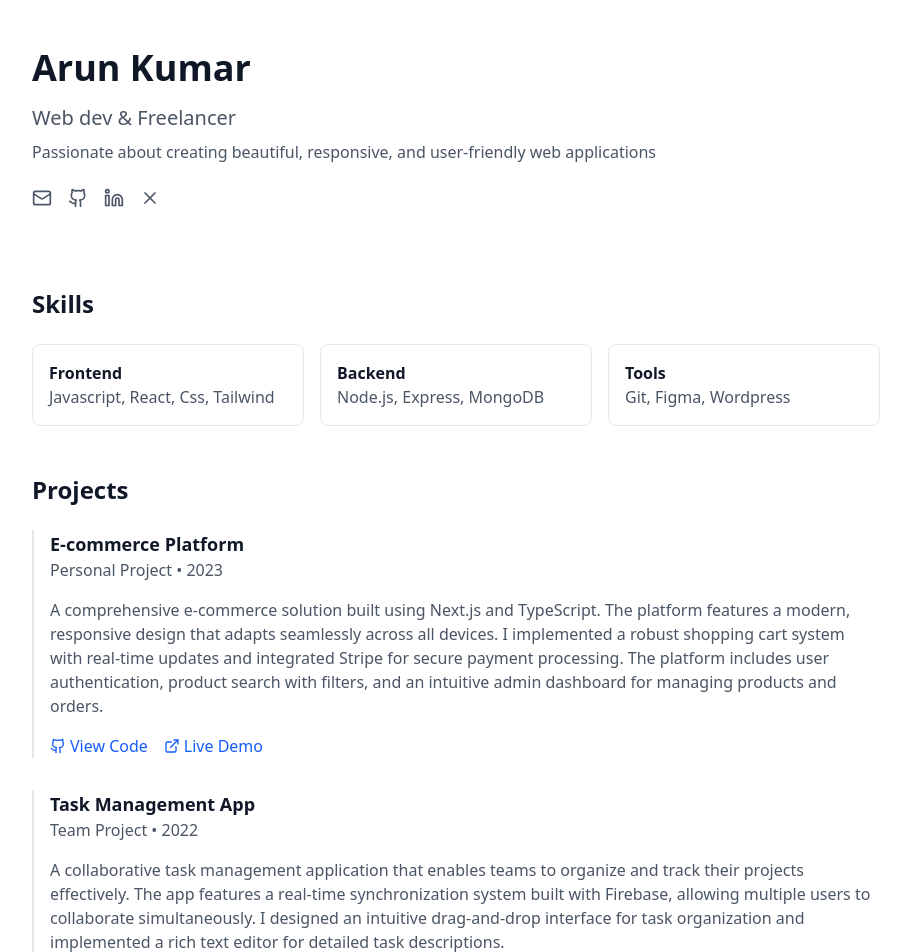
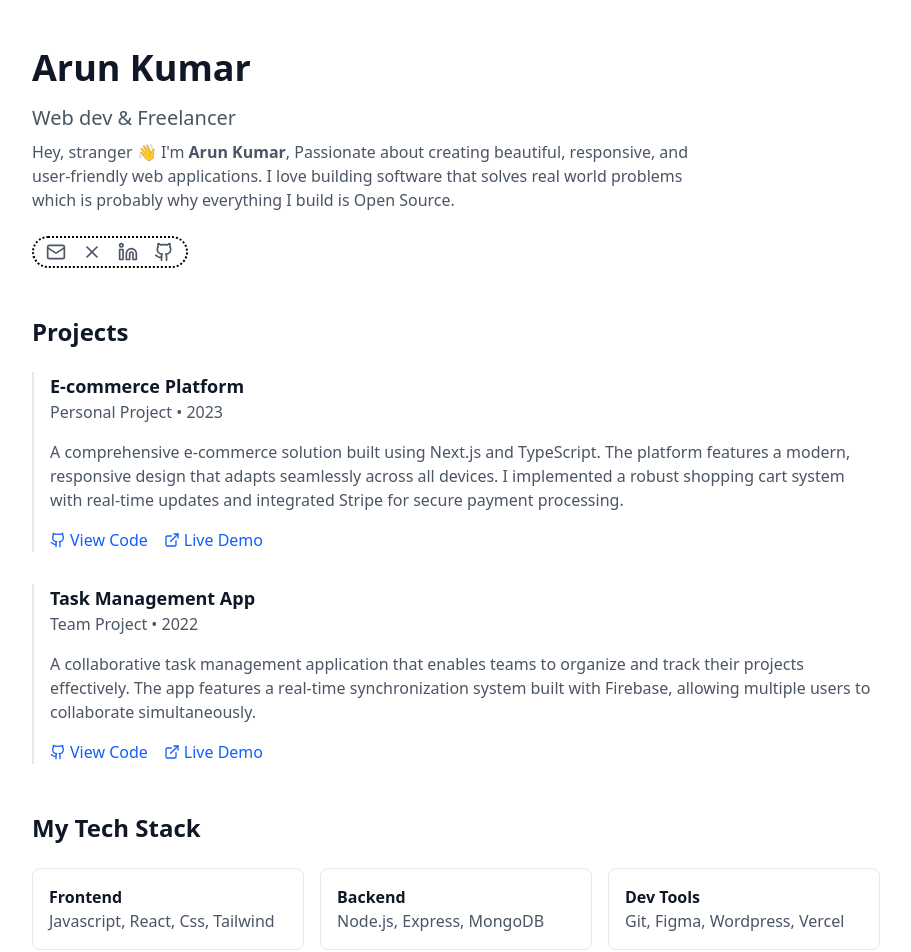
Before and after one commit to hiarun01/my-portfolio, a React (Vite) app: page / in a window 1280 px wide. Shown: the top 952 px of the page, without its empty margins (184-1095 px from the left). Built offline with nearby package versions, Linux system fonts and the light colour scheme.

Commit message:
make some chnages in ui

```diff
--- a/src/Portfolio.jsx
+++ b/src/Portfolio.jsx
@@ -10,11 +10,10 @@ const Portfolio = () => {
   return (
     <div className="min-h-screen bg-white">
       <About />
-      <main className="max-w-4xl mx-auto px-6 py-8">
-        <SkillsSection />
+      <main className="max-w-4xl mx-auto px-6">
         <ProjectsSection />
         {/* <ExperienceSection /> */}
-
+        <SkillsSection />
         <BlogSection />
       </main>
       <Footer />
--- a/src/components/About.jsx
+++ b/src/components/About.jsx
@@ -3,27 +3,27 @@ import {Github, Linkedin, Mail, X} from "lucide-react";
 const About = () => {
   return (
     <div>
-      <header className="max-w-4xl mx-auto px-6 py-12">
+      <header className="max-w-4xl mx-auto px-6 py-12 ">
         <h1 className="text-4xl font-bold text-gray-900">Arun Kumar</h1>
         <p className="mt-4 text-xl text-gray-600">Web dev & Freelancer</p>
         <p className="mt-2 text-gray-600 max-w-2xl">
-          Passionate about creating beautiful, responsive, and user-friendly web
-          applications
+          Hey, stranger 👋 I'm <strong>Arun Kumar</strong>, Passionate about
+          creating beautiful, responsive, and user-friendly web applications. I
+          love building software that solves real world problems which is
+          probably why everything I build is Open Source.
         </p>
-
-
-        <div className="flex gap-4 mt-6">
+        <div className="flex gap-4 mt-6 border-2 border-dotted rounded-2xl w-fit py-1 px-3">
           <a href="#" className="text-gray-600 hover:text-gray-900">
             <Mail size={20} />
           </a>
           <a href="#" className="text-gray-600 hover:text-gray-900">
-            <Github size={20} />
+            <X size={20} />
           </a>
           <a href="#" className="text-gray-600 hover:text-gray-900">
             <Linkedin size={20} />
           </a>
           <a href="#" className="text-gray-600 hover:text-gray-900">
-            <X size={20} />
+            <Github size={20} />
           </a>
         </div>
       </header>
--- a/src/components/BlogSection.jsx
+++ b/src/components/BlogSection.jsx
@@ -4,11 +4,11 @@ import {blogPosts} from "../Api/BlogApi";
 const BlogSection = () => {
   return (
     <section className="mb-16">
-      <h2 className="text-2xl font-bold mb-6">Blog Posts</h2>
+      <h2 className="text-2xl font-bold mb-6">Writting</h2>
       <div className="space-y-6">
         {blogPosts.map((post, index) => (
           <div key={index} className="border-l-2 border-gray-200 pl-4">
-            <div className="flex items-center justify-between mb-1">
+            <div className="flex items-center justify-between mb-1 ">
               <h3 className="text-xl font-semibold">
                 <a href={post.link} className="hover:text-gray-600">
                   {post.title}
--- a/src/components/ProjectsSection.jsx
+++ b/src/components/ProjectsSection.jsx
@@ -18,9 +18,7 @@ const ProjectsSection = () => {
                 TypeScript. The platform features a modern, responsive design
                 that adapts seamlessly across all devices. I implemented a
                 robust shopping cart system with real-time updates and
-                integrated Stripe for secure payment processing. The platform
-                includes user authentication, product search with filters, and
-                an intuitive admin dashboard for managing products and orders.
+                integrated Stripe for secure payment processing.
               </p>
             </div>
 
@@ -52,10 +50,7 @@ const ProjectsSection = () => {
                 A collaborative task management application that enables teams
                 to organize and track their projects effectively. The app
                 features a real-time synchronization system built with Firebase,
-                allowing multiple users to collaborate simultaneously. I
-                designed an intuitive drag-and-drop interface for task
-                organization and implemented a rich text editor for detailed
-                task descriptions.
+                allowing multiple users to collaborate simultaneously.
               </p>
             </div>
             <div className="mt-4 flex gap-4">
--- a/src/components/SkillsSection.jsx
+++ b/src/components/SkillsSection.jsx
@@ -2,7 +2,7 @@ const SkillsSection = () => {
   return (
     <>
       <section className="mb-12">
-        <h2 className="text-2xl font-bold text-gray-900 mb-6">Skills</h2>
+        <h2 className="text-2xl font-bold text-gray-900 mb-6">My Tech Stack</h2>
 
         <div className="grid grid-cols-2 md:grid-cols-3 gap-4">
           <div className="border border-gray-200 rounded-lg p-4 bg-white">
@@ -14,8 +14,8 @@ const SkillsSection = () => {
             <p className="text-gray-600">Node.js, Express, MongoDB</p>
           </div>
           <div className="border border-gray-200 rounded-lg p-4 bg-white">
-            <h3 className="font-semibold text-gray-900">Tools</h3>
-            <p className="text-gray-600">Git, Figma, Wordpress</p>
+            <h3 className="font-semibold text-gray-900">Dev Tools</h3>
+            <p className="text-gray-600">Git, Figma, Wordpress, Vercel </p>
           </div>
         </div>
       </section>
```
